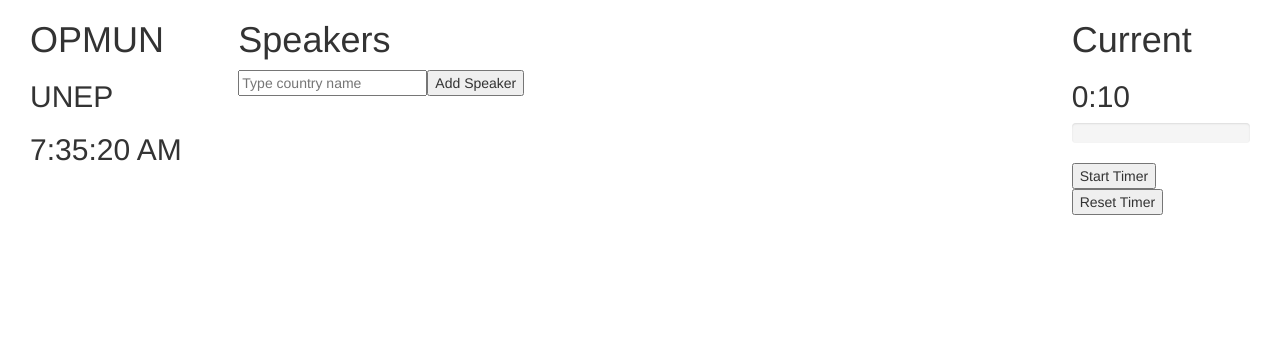
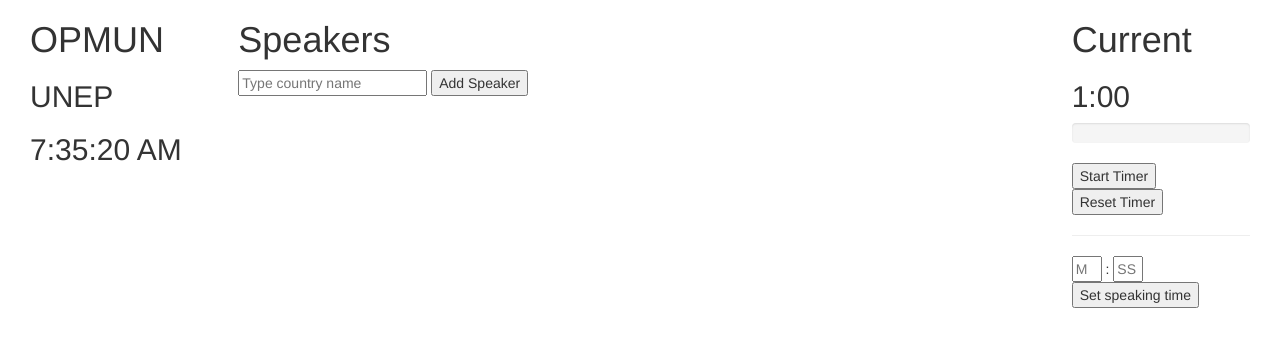
Before and after one commit to ethanlee16/operative, a plain HTML site: page index.html in a window 1280 px wide. Drawn offline with Linux system fonts and the light colour scheme.

Commit message:
Set speaking time

```diff
--- a/index.html
+++ b/index.html
@@ -18,7 +18,8 @@
         <!-- speakers' list and editor -->
         <h1>Speakers</h1>
         <form ng-submit="addCountry()">
-          <input type="text" ng-model="newCountry" typeahead="country as country.name for country in countries | filter:{name:$viewValue} | limitTo:5" placeholder="Type country name"><input type="submit" typeahead-editable="false" value="Add Speaker">
+          <input type="text" ng-model="newCountry" typeahead="country as country.name for country in countries | filter:{name:$viewValue} | limitTo:5" placeholder="Type country name">
+          <input type="submit" value="Add Speaker">
         </form>
         <ul>
           <li ng-repeat="speaker in speakers">
@@ -40,6 +41,13 @@
         </div>
         <button ng-click="toggleTimer()">{{status}} Timer</button>
         <button ng-click="resetTimer()">Reset Timer</button>
+        <hr>
+        <form ng-submit="setTime()">
+          <input type="text" ng-model="minutesTime" style="width: 30px" placeholder="M">
+          <span> : </span>
+          <input type="text" ng-model="secondsTime" style="width: 30px" placeholder="SS">
+          <input type="submit" value="Set speaking time">
+        </form>
       </div>
     </div>
     <script src="js/lib/jquery-1.11.3.js"></script>
--- a/js/app.js
+++ b/js/app.js
@@ -47,10 +47,15 @@ app.controller('MainCtrl', ['$scope', '$timeout', '$http', function($scope, $tim
 
     // Timer and comments panel
 
-    $scope.speakingTime = 10;
+    $scope.speakingTime = 60;
     $scope.timer = $scope.speakingTime;
     $scope.paused = true;
     $scope.status = "Start";
+
+    $scope.setTime = function() {
+        $scope.speakingTime = (Number($scope.minutesTime) * 60) + Number($scope.secondsTime);
+        $scope.timer = $scope.speakingTime;
+    }
 
     $scope.toggleTimer = function() {
         $scope.paused = !$scope.paused;
```
